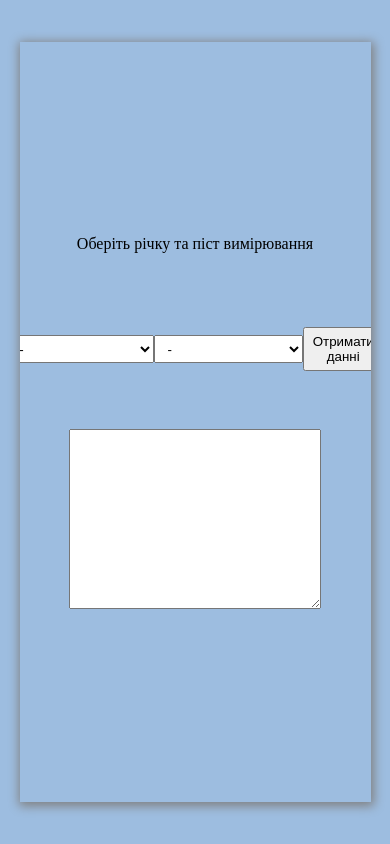
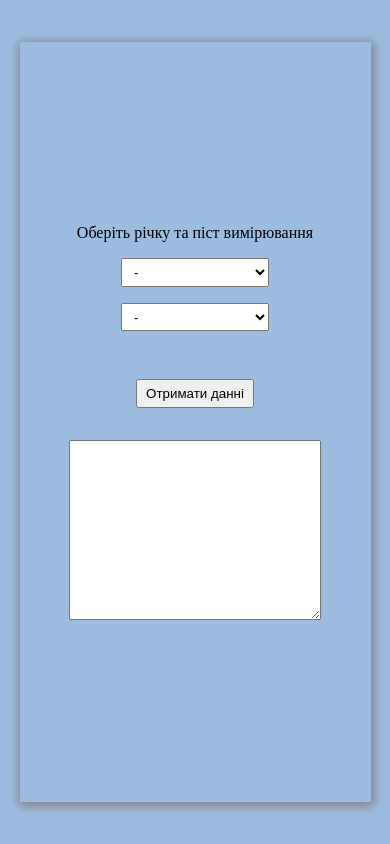
Before and after one commit to eugenkondratiev/sandbox, a website: page levels/index.html in a window 390 px wide. Drawn offline with Linux system fonts and the light colour scheme; no server answers.

```diff
--- a/levels/index.html
+++ b/levels/index.html
@@ -4,6 +4,7 @@
 <head>
     <meta charset="UTF-8">
     <meta http-equiv="X-UA-Compatible" content="IE=edge">
+    <meta http-equiv="Content-Security-Policy" content="upgrade-insecure-requests" />
 
     <meta name="viewport" content="width=device-width, initial-scale=1.0">
     <!-- <meta http-equiv="Permissions-Policy" content="interest-cohort=()"> -->
--- a/levels/styles/styles.css
+++ b/levels/styles/styles.css
@@ -160,6 +160,18 @@
     cursor: pointer;
 }
 
+@media (max-width: 768px) {
+    .dropbox-wrapper {
+        flex-direction: column;
+
+    }
+
+    .wrapper .dropbox-wrapper select {
+
+        margin-bottom: 1rem;
+
+    }
+}
 
 @media (min-width: 400px) {
 
```
